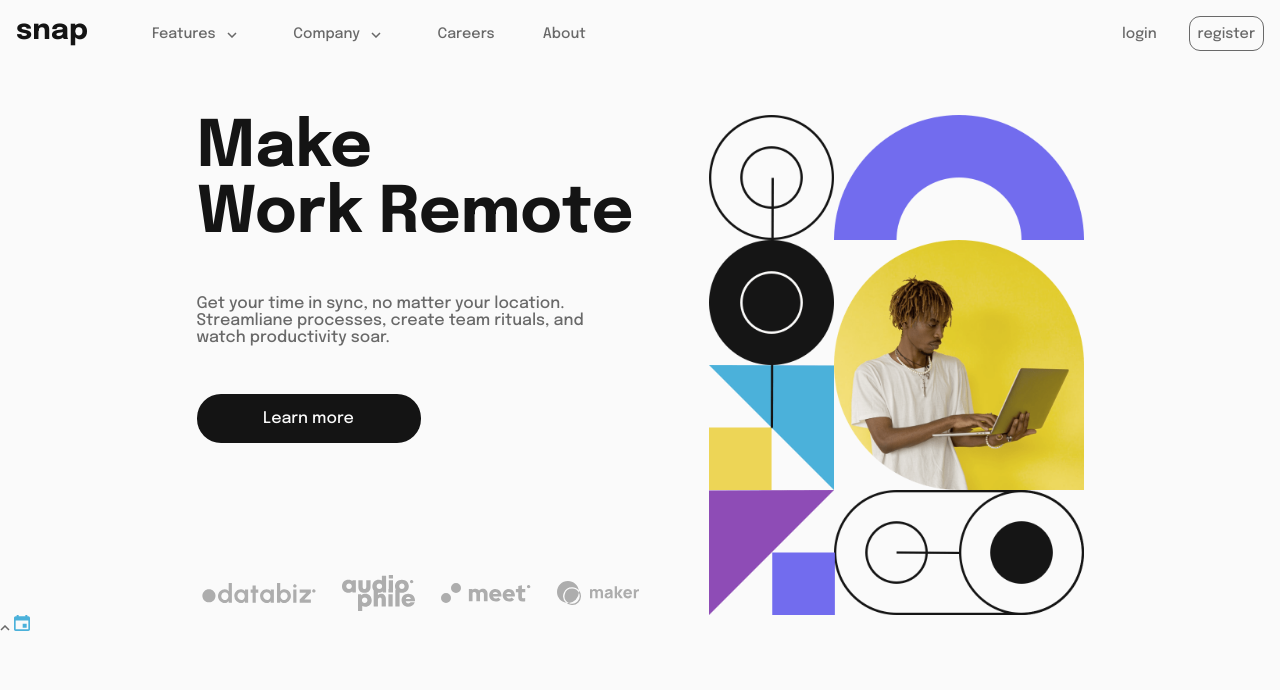
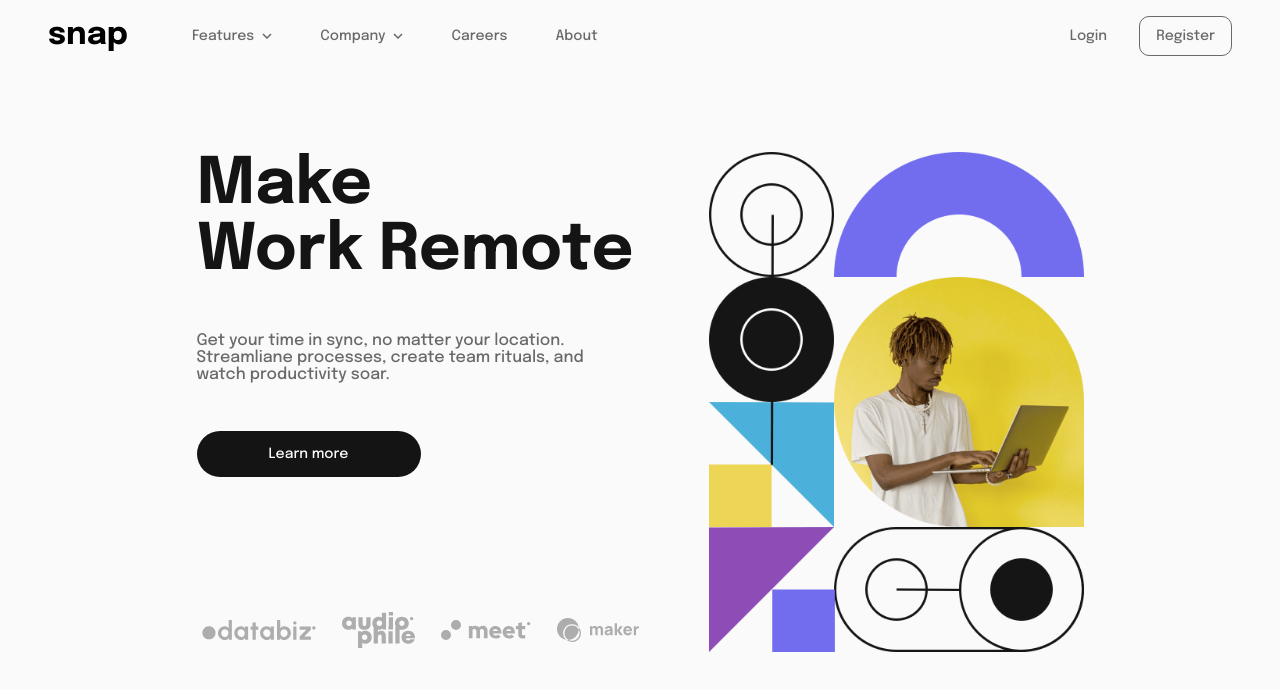
Before and after one commit to maviYoki/intro-section-with-dropdown-navigation-main, a plain HTML site: page index.html in a window 1280 px wide. Drawn offline with Linux system fonts and the light colour scheme.

Commit message:
styles: style of header

```diff
--- a/index.html
+++ b/index.html
@@ -17,26 +17,28 @@
    </head>
    <body>
       <header>
-         <nav class="nav-bar">
-            <div class="nav-bar__principal">
-               <div class="nav-bar__logo">
-                  <h2>snap</h2>
-               </div>
+         <div class="logo-nav-wrapper">
+            <h1 class="logo">snap</h1>
+            <nav class="nav-bar">
                <div class="nav-bar__list">
                   <ul>
                      <li class="nav-bar__item">
                         <button>
-                           <a href="#" class="nav-bar__link">
-                              Features
-                              <img src="images/icon-arrow-down.svg" alt="" />
-                           </a>
+                           Features
+                           <img
+                              src="images/icon-arrow-down.svg"
+                              alt="down arrow"
+                           />
                         </button>
                      </li>
                      <li class="nav-bar__item">
-                        <a href="#" class="nav-bar__link">
+                        <button>
                            Company
-                           <img src="images/icon-arrow-down.svg" alt="" />
-                        </a>
+                           <img
+                              src="images/icon-arrow-down.svg"
+                              alt="down arrow"
+                           />
+                        </button>
                      </li>
                      <li class="nav-bar__item">
                         <a href="#" class="nav-bar__link"> Careers </a>
@@ -46,20 +48,15 @@
                      </li>
                   </ul>
                </div>
-            </div>
-            <div class="nav-bar__accsess">
-               <div class="nav-bar__login">
-                  <button>
-                     <a href="#"> login </a>
-                  </button>
-               </div>
-               <div class="nav-bar__register">
-                  <button>
-                     <a href="#"> register </a>
-                  </button>
-               </div>
-            </div>
-         </nav>
+            </nav>
+         </div>
+         <div class="access">
+            <a href="#" class="login"> Login </a>
+            <a href="#" class="register"> Register </a>
+         </div>
+         <button class="burguer">
+            <img src="./images/icon-menu.svg" alt="" />
+         </button>
       </header>
       <main>
          <div class="content">
@@ -107,10 +104,6 @@
                </picture>
             </div>
          </div>
-         <div>
-            <img src="images/icon-arrow-up.svg" alt="" />
-            <img src="images/icon-calendar.svg" alt="" />
-         </div>
       </main>
    </body>
 </html>
--- a/styles/header.css
+++ b/styles/header.css
@@ -1,26 +1,30 @@
-.nav-bar {
+header {
    display: flex;
    justify-content: space-between;
-   padding: 1rem;
+   padding: 1rem 3rem;
    font-size: 0.8rem;
 }
-.nav-bar__link {
-   font-size: 0.9rem;
+
+button,
+a {
+   font-size: 0.88rem;
 }
 
-.nav-bar__principal {
+.logo-nav-wrapper {
    display: flex;
    gap: 4rem;
-}
-
-.nav-bar__logo h2 {
-   color: var(--title-color);
-   font-size: 1.8rem;
    align-items: center;
 }
 
-.nav-bar__list {
+.logo {
+   font-size: 2rem;
+}
+
+.nav-bar__item button {
+   color: var(--text-color);
    display: flex;
+   gap: 0.5rem;
+   align-items: center;
 }
 
 .nav-bar__list ul {
@@ -33,26 +37,26 @@
    color: var(--text-color);
 }
 
-.nav-bar__link img {
-   padding: 0 0.5rem;
-}
-
-.nav-bar__accsess {
+.access {
    display: flex;
-   align-items: center;
    gap: 2rem;
 }
 
-.nav-bar__login button a,
-.nav-bar__register button a {
-   font-size: 0.9rem;
+.access a {
+   display: flex;
+   align-items: center;
    color: var(--text-color);
 }
 
-.nav-bar__register {
-   border: 1px;
-   border-style: solid;
-   padding: 0.5rem;
-   border-color: var(--text-color);
-   border-radius: 11px;
+.register {
+   border: solid 1px;
+   border-radius: 10px;
+   padding: 0.74rem 1rem;
 }
+
+.burguer {
+   display: none;
+}
+
+@media (max-height: 768px) {
+}
--- a/styles/main.css
+++ b/styles/main.css
@@ -1,8 +1,14 @@
+main {
+   display: flex;
+   justify-content: center;
+   align-items: center;
+}
+
 .content {
    display: flex;
    justify-content: center;
    gap: 4rem;
-   padding-top: 3rem;
+   padding-top: 5rem;
 }
 
 .description {
```
